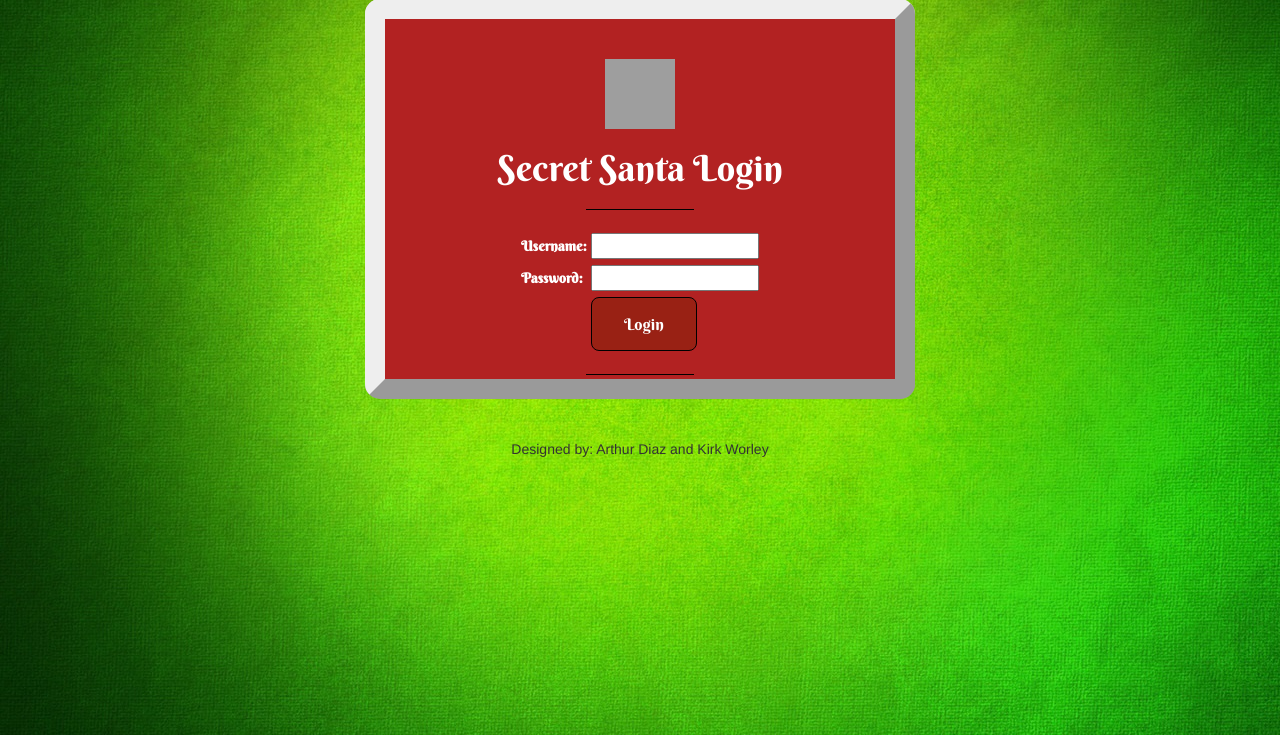
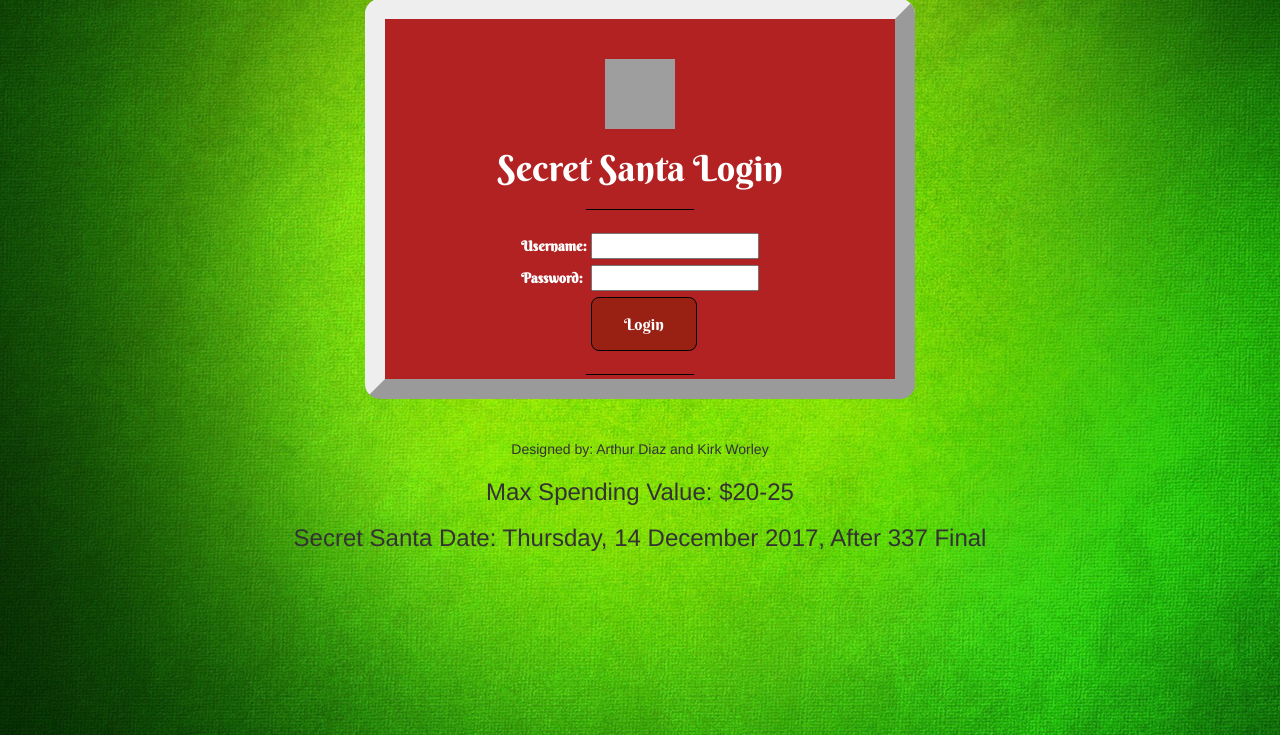
Before and after one commit to memej/adiaz, a PHP site: page /Funsies/secretSanta/login.php in a window 1280 px wide. Shown: the part 65-800 px from the top of the page. Run offline with PHP 8.4, Linux system fonts and the light colour scheme; grey boxes are pictures that could not be loaded.

Commit message:
Addition of secret santa info to login page.

```diff
--- a/Funsies/secretSanta/login.php
+++ b/Funsies/secretSanta/login.php
@@ -132,6 +132,11 @@ function isPressed() {
         </div>
 
         <br><br>
-        <center>Designed by: Arthur Diaz and Kirk Worley</center>
+        <center>
+            Designed by: Arthur Diaz and Kirk Worley
+            <br>
+            <h3>Max Spending Value: $20-25</h3>
+            <h3>Secret Santa Date: Thursday, 14 December 2017, After 337 Final</h3>
+        </center>
     </body>
 </html>
```
